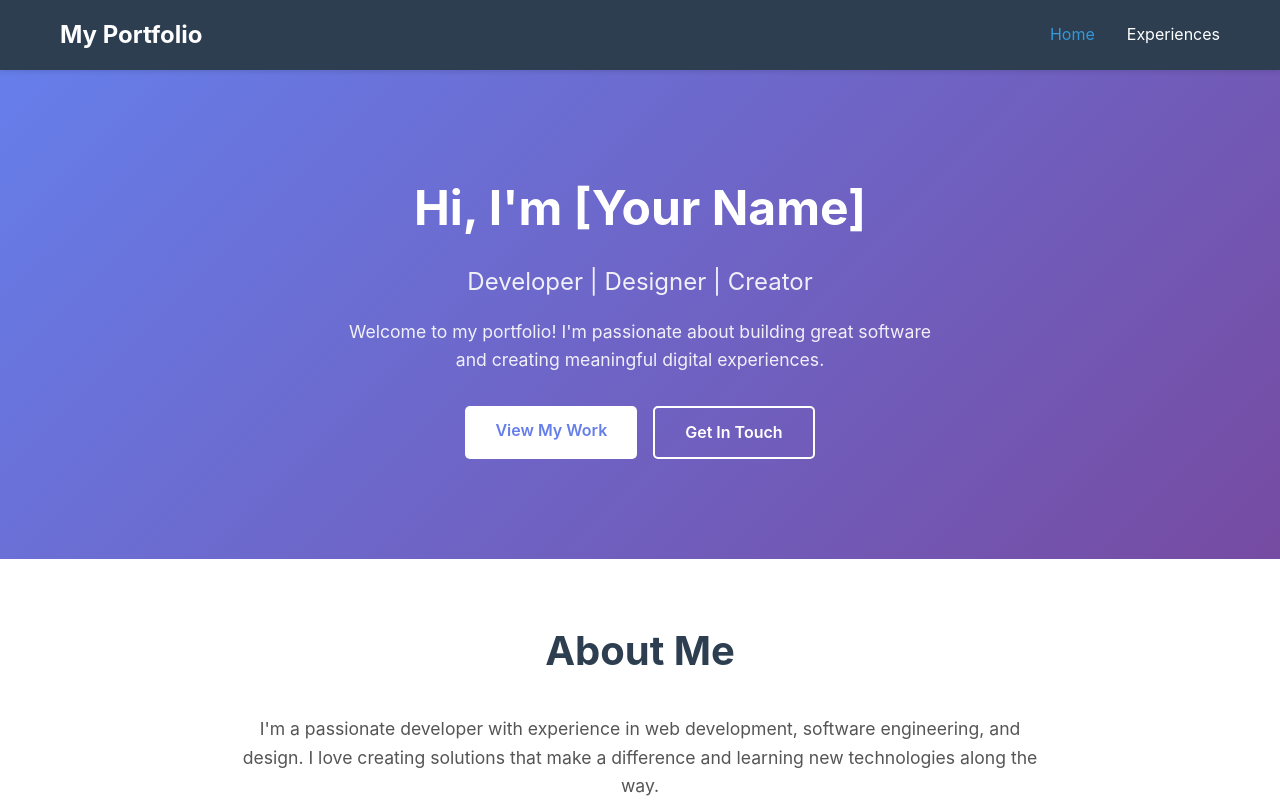
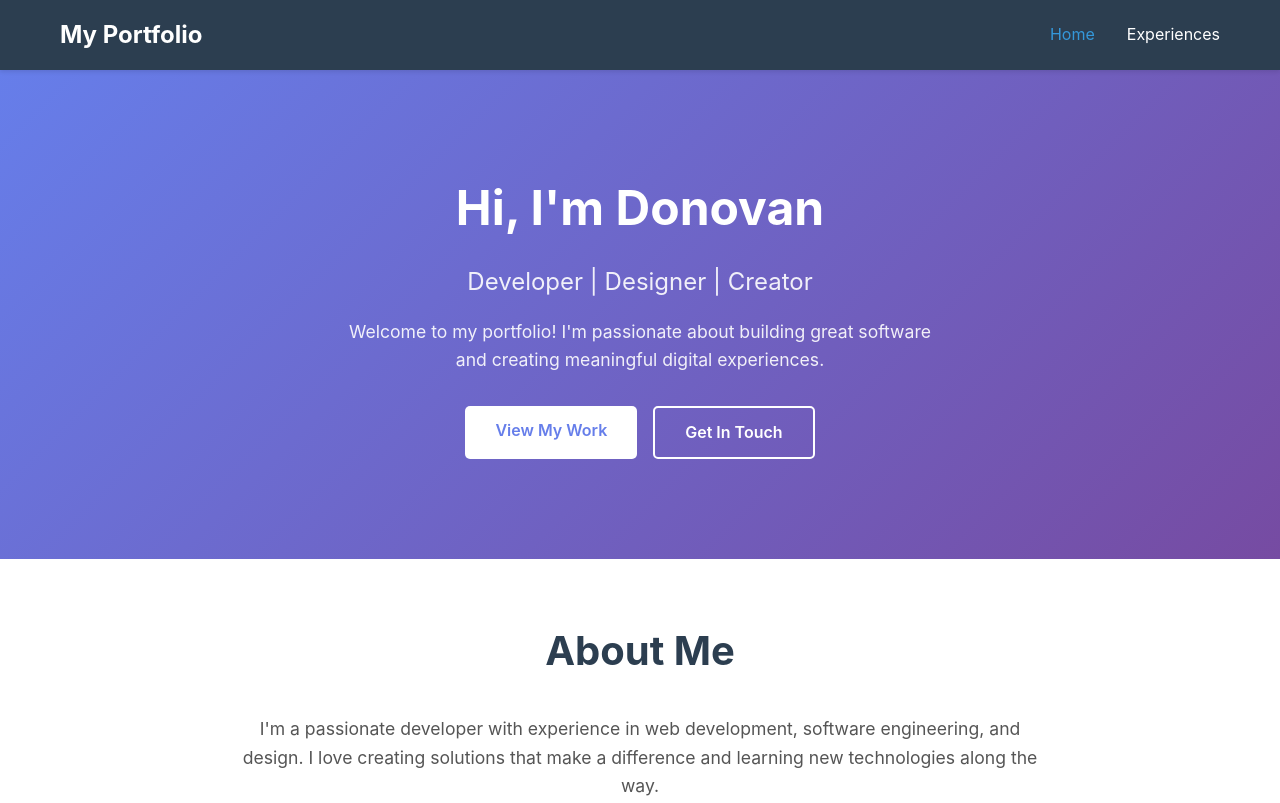
Before and after one commit to donovanhsiao/donovanhsiao.github.io, a plain HTML site: page index.html in a window 1280 px wide. Shown: the top 803 px of the page. Drawn offline with Linux system fonts and the light colour scheme.

Commit message:
added my name

```diff
--- a/index.html
+++ b/index.html
@@ -19,7 +19,7 @@
 
     <header class="hero">
         <div class="container">
-            <h1>Hi, I'm [Your Name]</h1>
+            <h1>Hi, I'm Donovan</h1>
             <p class="subtitle">Developer | Designer | Creator</p>
             <p class="description">
                 Welcome to my portfolio! I'm passionate about building great software
```
